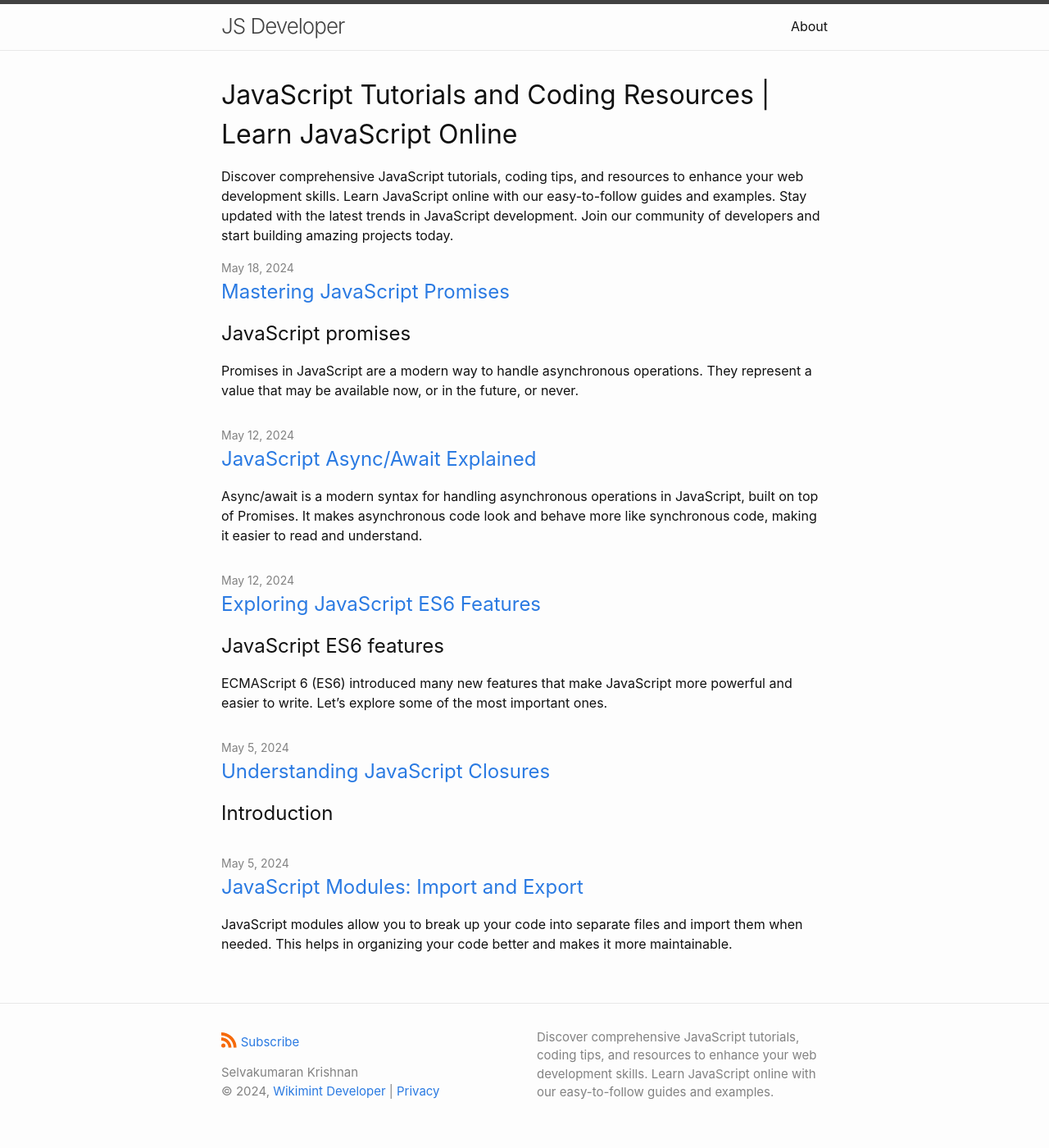
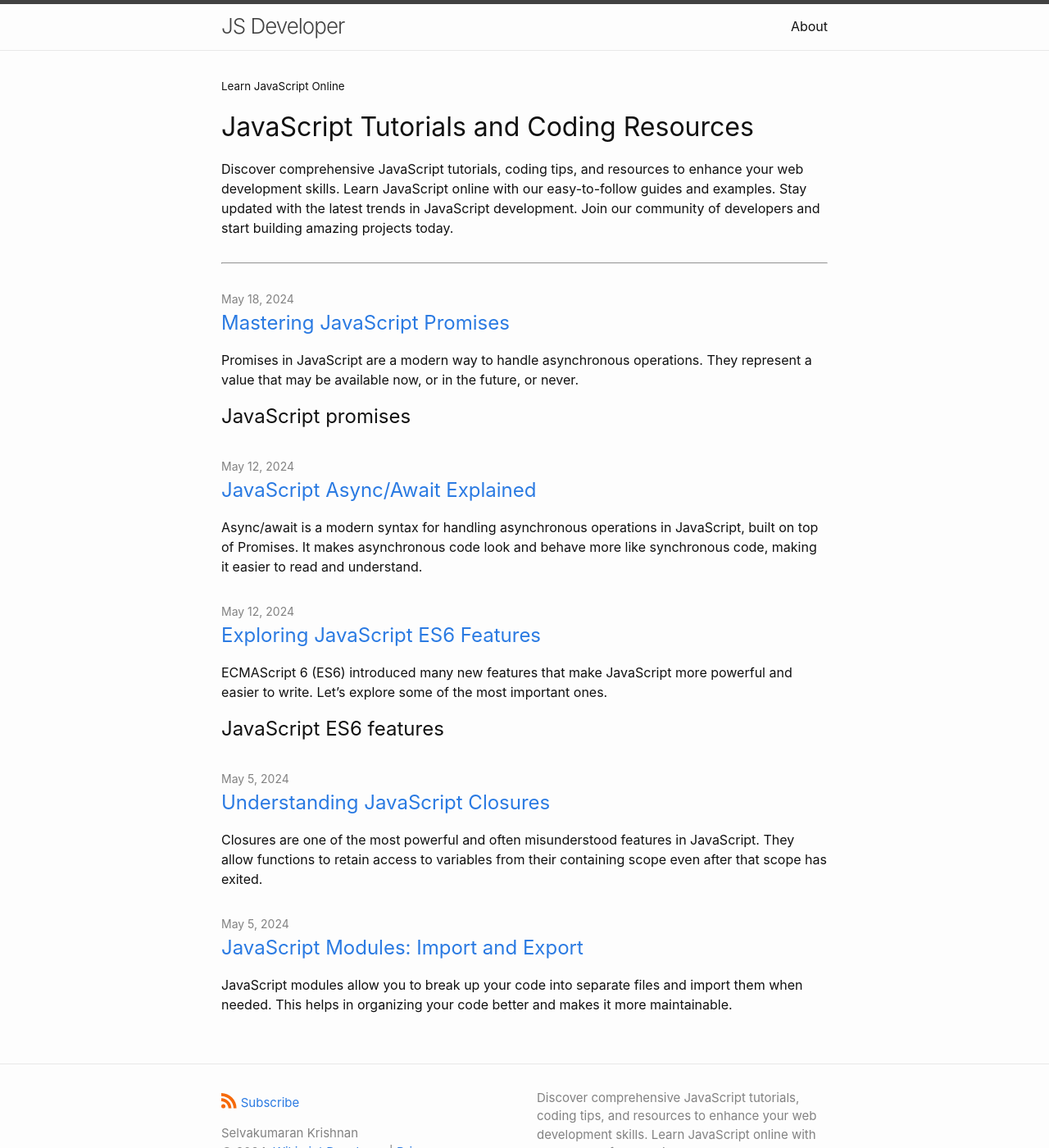
Before and after one commit to wikimint/jsdev, a Jekyll site: the page built from index.md, in a window 1280 px wide and 1400 px high. Shown: the whole window at 82% size. Built offline with Jekyll 4.4.1, drawn with Linux system fonts in a browser that asks for light colours.

Commit message:
complete

```diff
--- a/_posts/2024-05-05-understanding-javascript-closures.md
+++ b/_posts/2024-05-05-understanding-javascript-closures.md
@@ -3,8 +3,6 @@
 title: "Understanding JavaScript Closures"
 categories: misc
 ---
-
-## Introduction
 
 Closures are one of the most powerful and often misunderstood features in JavaScript. They allow functions to retain access to variables from their containing scope even after that scope has exited.
 
--- a/index.md
+++ b/index.md
@@ -7,5 +7,7 @@
 #
 layout: home
 ---
- <h1>JavaScript Tutorials and Coding Resources | Learn JavaScript Online</h1>
+<small>Learn JavaScript Online</small>
+ <h1>JavaScript Tutorials and Coding Resources</h1>
   <p>Discover comprehensive JavaScript tutorials, coding tips, and resources to enhance your web development skills. Learn JavaScript online with our easy-to-follow guides and examples. Stay updated with the latest trends in JavaScript development. Join our community of developers and start building amazing projects today.</p>
+  <hr/>
```
Also changed, not shown: _posts/2024-05-12-exploring-javascript-es6-features.md (+1 -1 lines), _posts/2024-05-18-mastering-javaScript-promises.md (+1 -1 lines).
